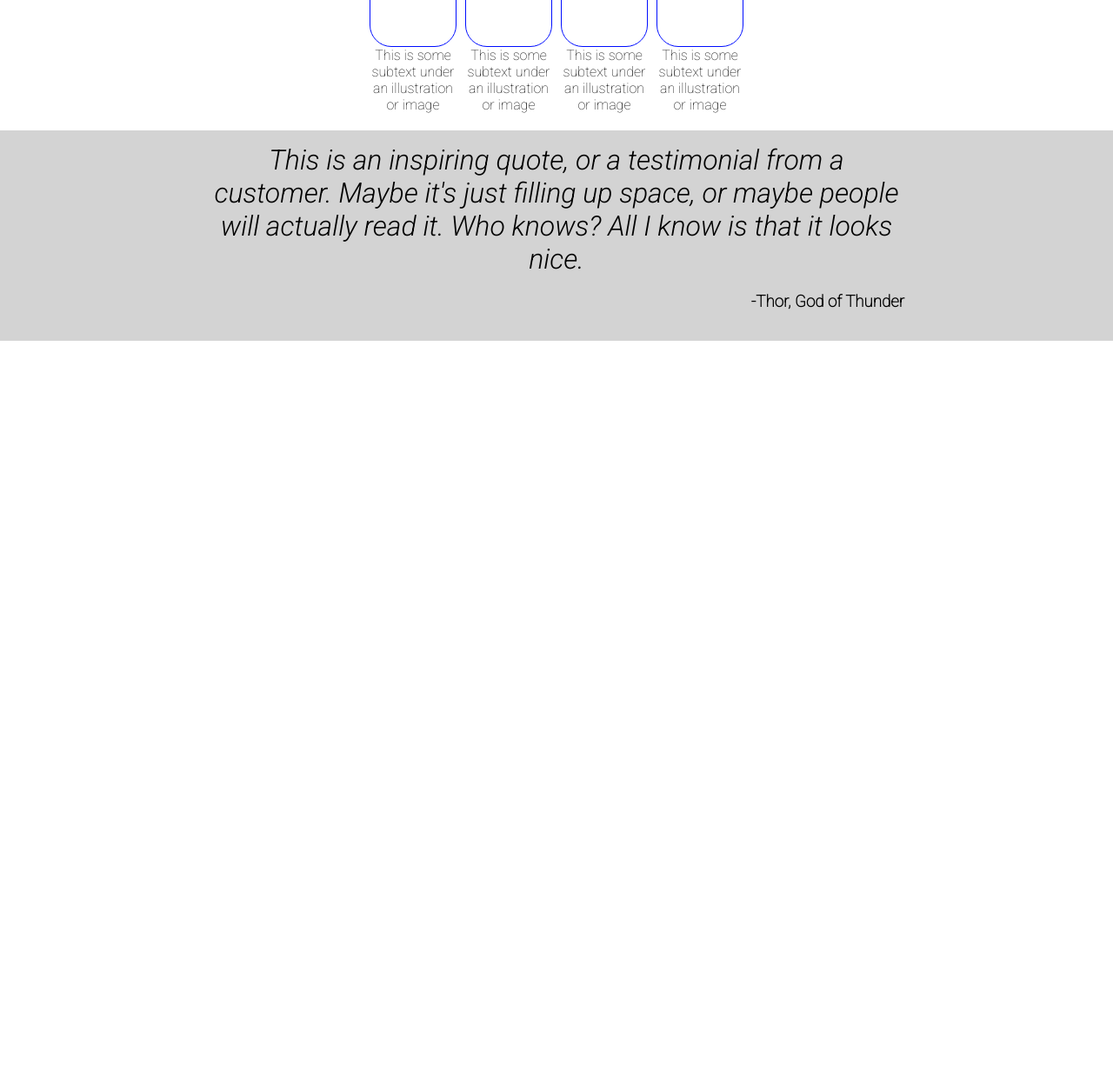
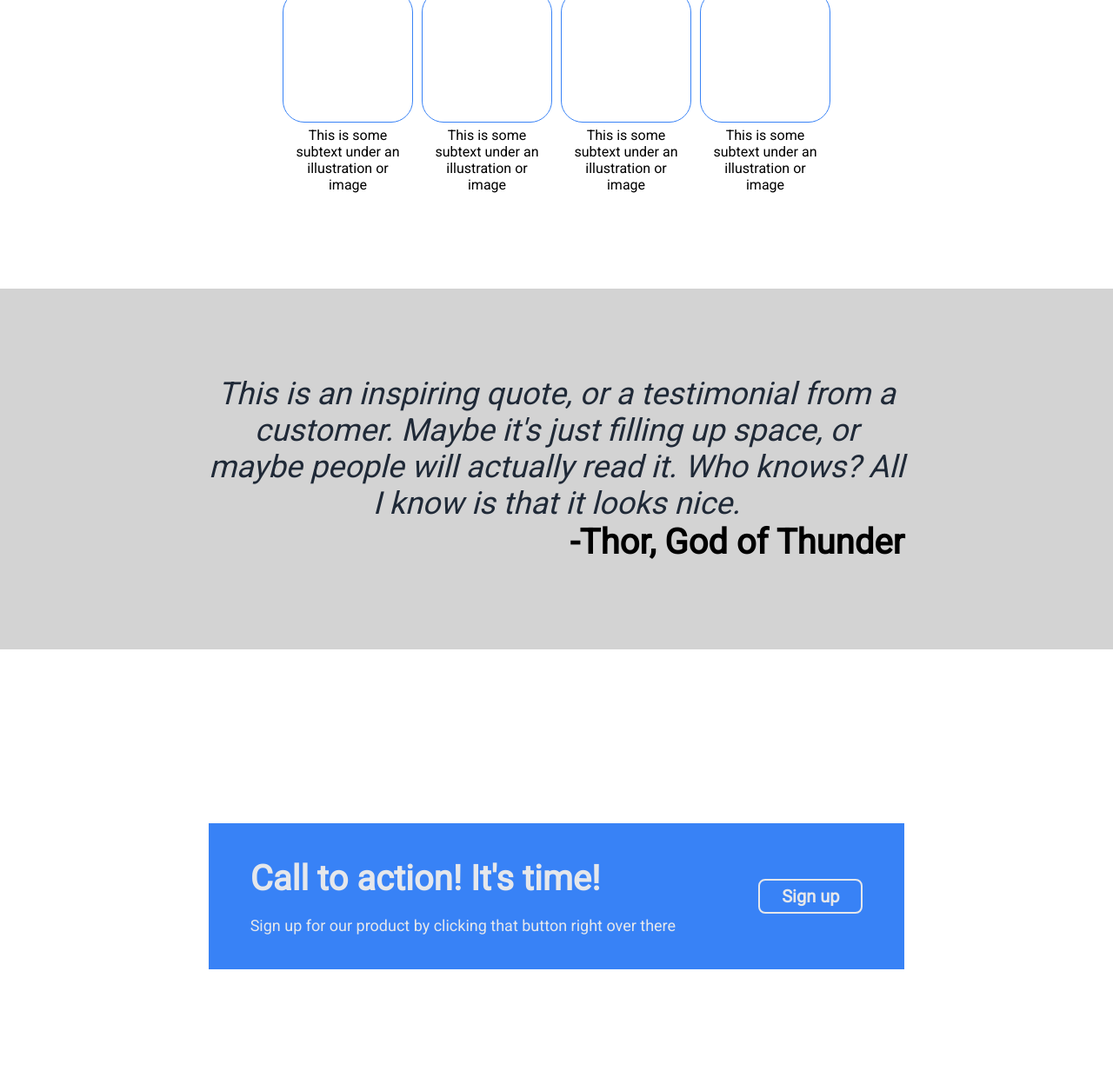
Before and after one commit to onebignick/odin-landingpage, a plain HTML site: page index.html in a window 1280 px wide. Shown: the part 429-1684 px from the top of the page at 87% size. Before the commit the page ends 821 px from the top, so only its background shows below. Drawn offline with Linux system fonts and the light colour scheme.

Commit message:
finished demo

```diff
--- a/index.css
+++ b/index.css
@@ -1,7 +1,8 @@
-@import url('https://fonts.googleapis.com/css2?family=Roboto:ital,wght@0,100;1,300&display=swap');
+@import url('https://fonts.googleapis.com/css2?family=Roboto&display=swap');
 
 * {
-    font-family: Roboto;
+    font-family: Roboto, sans-serif;
+    margin: 0px;
 }
 
 body {
@@ -11,11 +12,14 @@ body {
 .top {
     background-color: #1F2937;
     color: white;
+    align-items: center;
 }
 
 .navbar {
     display: flex;
     justify-content: space-between;
+    max-width: 1000px;
+    margin: auto;
 }
 
 .navbar > .header-logo {
@@ -37,12 +41,24 @@ body {
     display: flex;
     align-items: center;
     justify-content: center;
+    max-width: 1000px;
     padding: 15px;
+    margin: auto;
 }
 
 .section > .section-desc {
     flex: 1;
     min-width: none;
+}
+
+#hero-main-text {
+    font-size: 48px;
+    font-weight: 800;
+}
+
+#hero-secondary-text {
+    font-size: 18px;
+    color: #E5E7EB;
 }
 
 #sign-up-btn {
@@ -64,11 +80,15 @@ body {
 }
 
 .middle-one > .container {
-    margin: 15px;
+    padding-top: 100px;
+    padding-bottom: 100px;
 }
 
-.middle-one > .container > h1 {
+.middle-one > .container > p {
     text-align: center;
+    font-size: 36px;
+    font-weight: 800;
+    color: #1F2937;
 }
 
 .middle-one > .container > .container-images {
@@ -78,25 +98,27 @@ body {
 
 .middle-one > .container > .container-images > .container-images-group {
     flex: 1;
-    max-width: 100px;
+    max-width: 150px;
     margin: 5px;
 }
 
 .middle-one > .container > .container-images > .container-images-group > .container-image {
     border-style: solid;
     border-width: 1px;
-    border-color: rgb(0, 13, 255);
+    border-color: #3882F6;
     border-radius: 25px;
-    height: 100px;
+    height: 150px;
 }
 
 .middle-one > .container > .container-images > .container-images-group > .container-image-desc {
     text-align: center;
+    padding: 5px;
 }
 
 .quote {
     background-color: lightgray;
-    padding: 15px;
+    padding-top: 100px;
+    padding-bottom: 100px;
 }
 
 .quote > .container {
@@ -106,11 +128,54 @@ body {
 }
 
 .quote > .container > .quote-lines {
-    font-family: Roboto, sans-serif;
+    color: #1F2937;
+    font-weight: 100;
     font-style: italic;
-    font-size: xx-large;
+    font-size: 36px;
 }
 
 .quote > .container > .quote-author {
     text-align: right;
+    font-size: 40px;
 }
+
+.middle-one > .blurb-container {
+    padding-top: 200px;
+    padding-bottom: 200px;
+    max-width: 800px;
+    max-height: 400px;
+    background-clip: content-box;
+    background-color: #3882F6;
+    display: flex;
+    justify-content: space-around;
+    margin: auto;
+    align-items: center;
+}
+
+#hero-title {
+    color: #E5E7EB;
+    font-size: 40px;
+    font-weight: 800;
+    padding-top: 40px;
+    padding-bottom: 20px;
+}
+
+#hero-smalltext {
+    color: #E5E7EB;
+    font-size: 18px;
+    font-weight: 100;
+    padding-top: 0px;
+    padding-bottom: 40px;
+}
+
+#blurb-sign-up {
+    background-color: #3882F6;
+    border-color: #E5E7EB;
+    border-radius: 8px;
+    border-style: solid;
+    color: #E5E7EB;
+    font-size: 20px;
+    font-weight: 800;
+    height: 40px;
+    width: 120px;
+}
--- a/index.html
+++ b/index.html
@@ -18,8 +18,8 @@
         <section>
             <div class="section">
                 <div class="section-desc">
-                    <h1>This website is awesome</h1>
-                    <p>
+                    <p id="hero-main-text">This website is awesome</p>
+                    <p id="hero-secondary-text">
                         This website has some subtext that goes here
                         under the main title. It's a smaller font and the
                         color is lower contrast.
@@ -34,7 +34,7 @@
         </section>
         <section class="middle-one">
             <div class="container">
-                <h1>Some random information</h1>
+                <p>Some random information</p>
                 <div class="container-images">
                     <div class="container-images-group">
                         <div class="container-image">
@@ -79,5 +79,18 @@
                 </h3>
             </div>
         </section>
+        <section class="middle-one">
+            <div class="blurb-container">
+                <div id="blurb-desc">
+                    <p id="hero-title">
+                        Call to action! It's time!
+                    </p>
+                    <p id="hero-smalltext">
+                        Sign up for our product by clicking that button right over there
+                    </p>
+                </div>
+                <button id="blurb-sign-up">Sign up</button>
+            </div>
+        </section>
     </body>
 </html>
```
